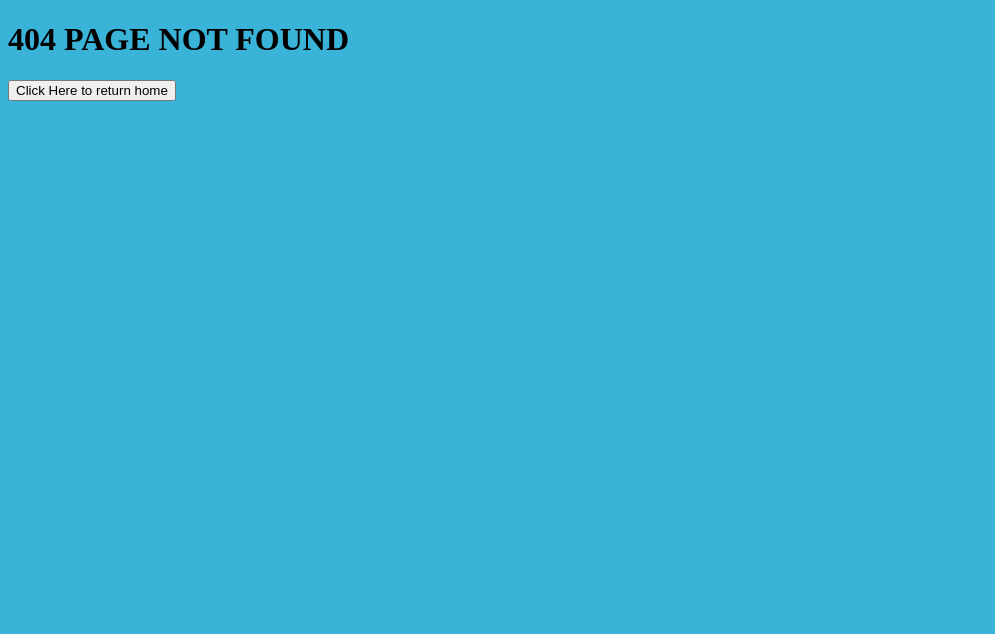
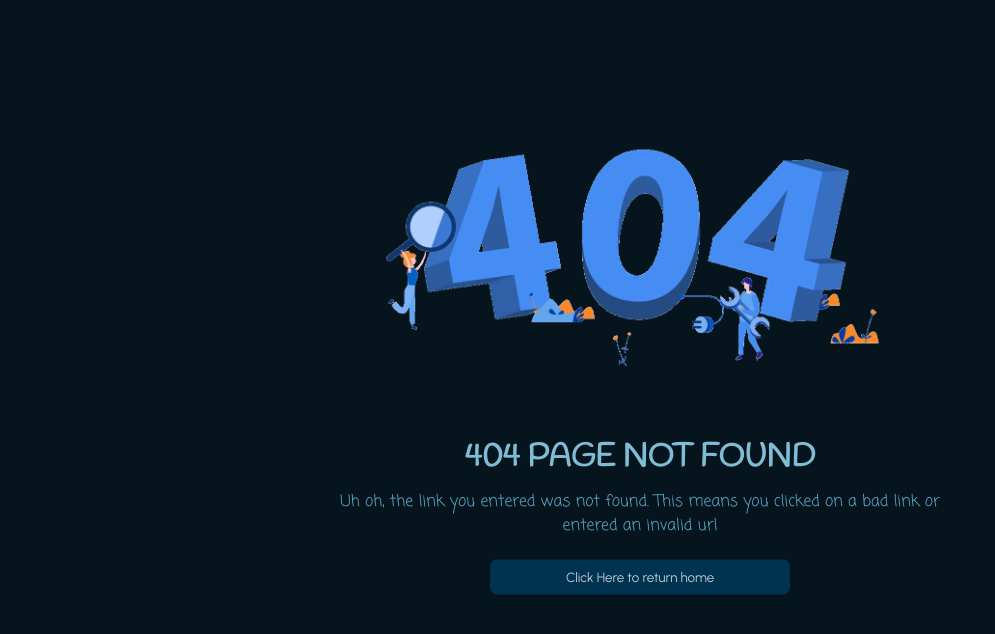
Before and after one commit to aarush-narang/URL-Shortener, a Flask app: page /1 in a window 1280 px wide. Shown: the top 634 px of the page, without its empty margins (0-995 px from the left). Run offline with Flask 2, Linux system fonts and the light colour scheme; data that the repository does not hold is empty.

Commit message:
updated 404 page and fixed some bugs

```diff
--- a/app.py
+++ b/app.py
@@ -1,4 +1,4 @@
-from flask import Flask, redirect
+from flask import Flask, redirect, render_template
 from routes import router
 
 app = Flask(__name__)
@@ -6,7 +6,7 @@ app.register_blueprint(router, url_prefix='/')
 
 @app.errorhandler(404)
 def pagenotfound(e):
-    return redirect('/home')
+    return render_template('404.html')
 
 if __name__ == '__main__':
     app.run(debug=True)
--- a/routes.py
+++ b/routes.py
@@ -1,9 +1,11 @@
-from flask import Blueprint, json, render_template, redirect, request, jsonify
+from flask import Blueprint, json, render_template, redirect, request, jsonify, send_file
 import pymongo
 import json
 import hashlib
 import re
 import os
+
+from werkzeug.exceptions import abort
 
 MONGO_DB_URI = os.getenv('MONGO_DB_URI')
 client = pymongo.MongoClient(MONGO_DB_URI)  # you could also use sql db for this
@@ -53,6 +55,8 @@ def url_shorten():
         if '.' not in link:
             return jsonify(valid='invalidURL', msg='Please enter a valid URL!')
         if not re.search('(http|https)', link):
+            # if re.match('^.+(www.)?[a-zA-Z0-9@:%._\+~#?&\/=]{2,256}.+$', link):  # FIX THIS REGEX, make sure people cant put ://test.com, ;//test.com or anything like that in the input
+            #     return jsonify(valid='invalidURL', msg='Please enter a valid URL!')
             link = 'https://' + link
         else:
             return jsonify(valid='invalidURL', msg='Please enter a valid URL!')
@@ -83,3 +87,13 @@ def url_shorten():
         { 'link': link, 'short_link': short_url }
     )
     return jsonify(short_link=short_url)
+
+@router.get('/images/<img_name>')
+def return_image(img_name):
+    img_dir_path = os.path.dirname('C:\\Users\\Aarus\\PycharmProjects\\url-shortener-with-flask\\images')
+
+    for root, dirs, files in os.walk(img_dir_path):
+        for file in files:
+            if file.endswith('.png') and img_name in file:
+                return send_file(f'C:\\Users\\Aarus\\PycharmProjects\\url-shortener-with-flask\\images\\{file}')
+    return abort(404)
--- a/templates/404.html
+++ b/templates/404.html
@@ -10,23 +10,85 @@
 
 <body>
     <div>
-        <h1>
-            404 PAGE NOT FOUND
-        </h1>
-        <div>
-            <button onclick=home_redirect()>Click Here to return home</button>
+        <div id='container'>
+            <img id='image-404' src="../images/404-page.png">
+            <div id='msg-container'>
+                <h1 id='msg-404'>
+                    404 PAGE NOT FOUND
+                </h1>
+                <p id='text-404'>Uh oh, the link you entered was not found. This means you clicked on a bad link or entered an invalid url</p>
+            </div>
+            <div>
+                <button id='back-to-home-btn' onclick=home_redirect()>Click Here to return home</button>
+            </div>
         </div>
+
     </div>
     <script>
         const home_redirect = () => window.location = '/home'
-        // make this look better and say you clicked on a bad link or entered an invalid url or something
     </script>
     <style>
-        h1 {
-            color: rgb(0, 0, 0);
+        @import url('https://fonts.googleapis.com/css2?family=Handlee&display=swap');
+        @import url('https://fonts.googleapis.com/css2?family=Coming+Soon&display=swap');
+        @import url('https://fonts.googleapis.com/css2?family=Urbanist&display=swap');
+
+        body {
+            background-color: rgb(6, 20, 29);
         }
-        body {
-            background-color: rgb(57, 179, 216);
+
+        #container {
+            text-align: center;
+            position: fixed;
+            top: 50%;
+            left: 50%;
+            transform: translate(-50%, -65%);
+            text-align: center;
+        }
+
+        #msg-container {
+            padding-top: 20px;
+        }
+
+        #msg-404 {
+            color: rgb(128, 188, 211);
+            font-family: Handlee;
+            margin-top: -30px;
+            margin-bottom: -5px;
+
+        }
+
+        #text-404 {
+            color: rgb(91, 170, 201);
+            font-family: Coming Soon;
+            padding-bottom: 5px;
+        }
+
+        #image-404 {
+            margin-bottom: -10px;
+            max-width: 600px;
+        }
+
+        #back-to-home-btn {
+            font-family: Urbanist;
+            outline: none;
+            border: none;
+
+            width: 70%;
+            max-width: 300px;
+            min-width: 200px;
+            height: 35px;
+
+            border-radius: 7px;
+
+            background-color: rgb(0, 51, 80);
+            color: rgb(189, 203, 214);
+            transition: 0.4s cubic-bezier(0.23, 1, 0.320, 1);
+        }
+        #back-to-home-btn:hover {
+            background-color: rgb(4, 78, 121);
+        }
+        #back-to-home-btn:active {
+            background-color: rgb(11, 69, 102);
         }
     </style>
 </body>
```
Also changed, not shown: static/url_shorten.js (+14 -1 lines), templates/home.html (+13 -2 lines), images/404-page.png (added).
